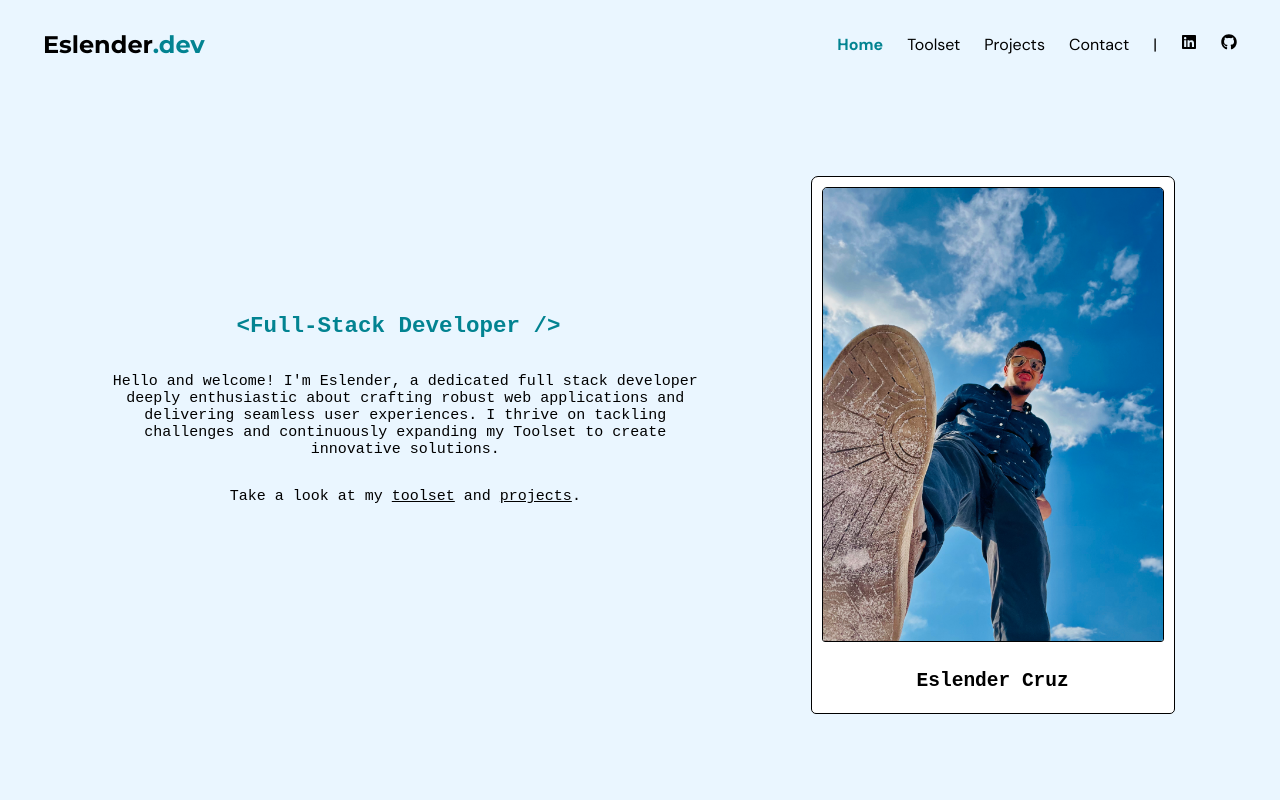
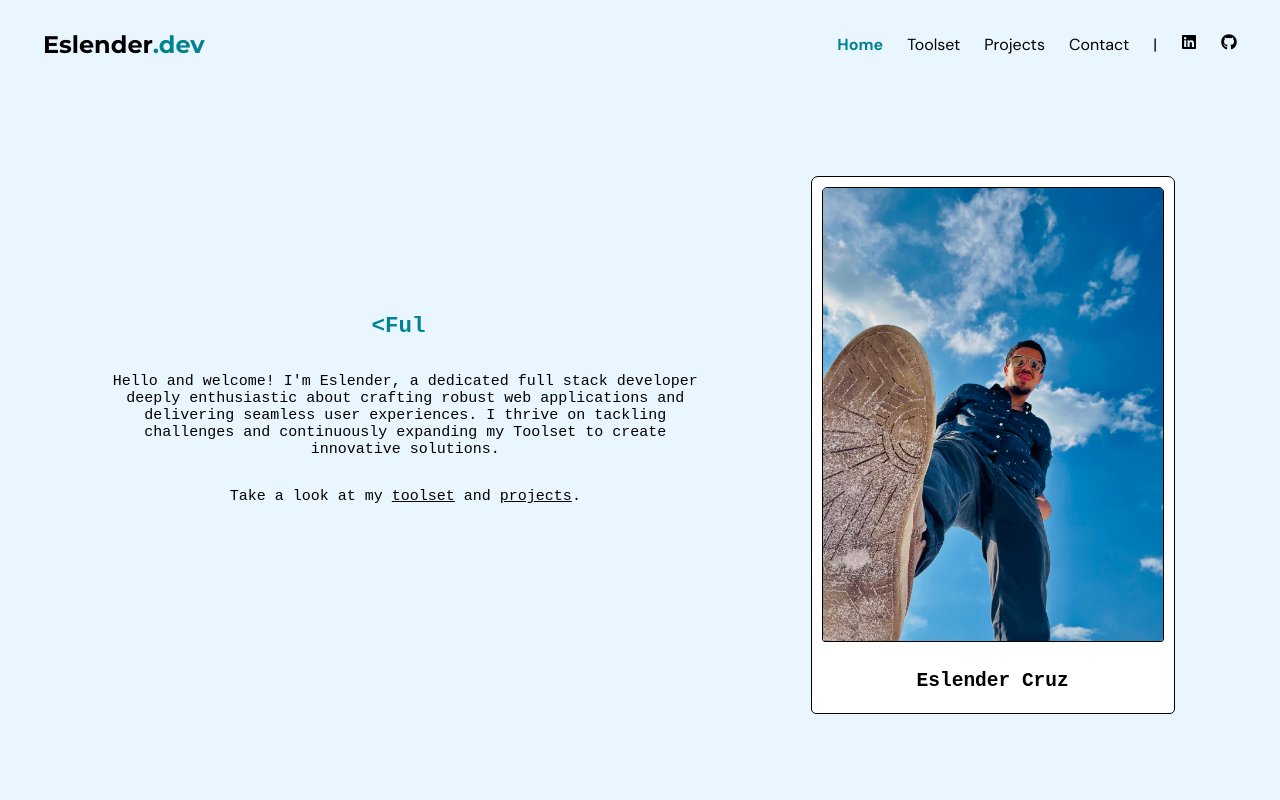
Before and after one commit to EslenderCV/portfolio, a React (Vite) app: page / in a window 1280 px wide. Shown: the top 800 px of the page. Built offline with nearby package versions, Linux system fonts and the light colour scheme; a web font is replaced by a local one.

Commit message:
edited every page, changed sections to motion.section when page is on viewport menu selection changes

```diff
--- a/src/App.tsx
+++ b/src/App.tsx
@@ -29,9 +29,9 @@ function App() {
       <div className="app">
         <Navbar isOnTop={isOnTop} page={page} setPage={setPage} />
         <Home page={page} setPage={setPage} />
-        <Toolset />
-        <Contact />
-        <Projects />
+        <Toolset setPage={setPage} />
+        <Contact setPage={setPage} />
+        <Projects setPage={setPage} />
       </div>
     </>
   );
--- a/src/pages/Contact/index.tsx
+++ b/src/pages/Contact/index.tsx
@@ -2,10 +2,16 @@ import { UserCircleIcon } from "@heroicons/react/16/solid";
 import { Box } from "@mui/material";
 import { BiPhoneCall } from "react-icons/bi";
 import { FaLinkedin, FaMailBulk } from "react-icons/fa";
+import { motion } from "framer-motion";
+import { Dispatch, SetStateAction } from "react";
 
-const Contact = () => {
+interface Props {
+  setPage: Dispatch<SetStateAction<string>>;
+}
+
+const Contact = ({ setPage }: Props) => {
   return (
-    <section id="contact">
+    <motion.section onViewportEnter={() => setPage("contact")} id="contact">
       <Box
         sx={{
           margin: "20px",
@@ -107,7 +113,7 @@ const Contact = () => {
           </Box>
         </Box>
       </Box>
-    </section>
+    </motion.section>
   );
 };
 
--- a/src/pages/Home/index.tsx
+++ b/src/pages/Home/index.tsx
@@ -2,6 +2,7 @@ import { Box } from "@mui/material";
 import Link from "../../Components/Link";
 import { SetStateAction, Dispatch } from "react";
 import { TypeAnimation } from "react-type-animation";
+import { motion } from "framer-motion";
 
 interface Props {
   page: string;
@@ -10,13 +11,23 @@ interface Props {
 
 const Home = ({ page, setPage }: Props) => {
   return (
-    <section id="home">
+    <motion.section id="home" onViewportEnter={() => setPage("home")}>
       <Box
         sx={{
           display: "flex",
           justifyContent: "space-evenly",
           alignItems: "center",
           height: "89vh",
+        }}
+      >
+        <motion.div
+          initial="hidden"
+          whileInView="visible"
+          viewport={{ once: true, amount: 0.5 }}
+          transition={{ delay: 0.6, duration: 0.5 }}
+          variants={{
+            hidden: { opacity: 0, x: 50 },
+            visible: { opacity: 1, x: 0 },
           }}
         >
           <Box
@@ -38,6 +49,7 @@ const Home = ({ page, setPage }: Props) => {
                 <h2 className="dev" style={{ display: "flex", gap: 1 }}>
                   <TypeAnimation
                     sequence={[
+                      1500,
                       "<Front-end",
                       1000,
                       "<Back-end",
@@ -52,9 +64,9 @@ const Home = ({ page, setPage }: Props) => {
                 <p>
                   Hello and welcome! I'm Eslender, a dedicated full stack
                   developer deeply enthusiastic about crafting robust web
-                applications and delivering seamless user experiences. I thrive
-                on tackling challenges and continuously expanding my Toolset to
-                create innovative solutions.
+                  applications and delivering seamless user experiences. I
+                  thrive on tackling challenges and continuously expanding my
+                  Toolset to create innovative solutions.
                 </p>
                 <p>
                   Take a look at my{" "}
@@ -70,6 +82,17 @@ const Home = ({ page, setPage }: Props) => {
               </Box>
             </code>
           </Box>
+        </motion.div>
+        <motion.div
+          initial="hidden"
+          whileInView="visible"
+          viewport={{ once: true, amount: 0.5 }}
+          transition={{ delay: 0.3, duration: 0.5 }}
+          variants={{
+            hidden: { opacity: 0, x: -50 },
+            visible: { opacity: 1, x: 0 },
+          }}
+        >
           <Box
             sx={{
               background: "#FFF",
@@ -91,8 +114,9 @@ const Home = ({ page, setPage }: Props) => {
               <code>Eslender Cruz</code>
             </h2>
           </Box>
+        </motion.div>
       </Box>
-    </section>
+    </motion.section>
   );
 };
 
--- a/src/pages/Projects/index.tsx
+++ b/src/pages/Projects/index.tsx
@@ -1,5 +1,17 @@
-const Projects = () => {
-  return <section id="projects"></section>;
+import { Dispatch, SetStateAction } from "react";
+import { motion } from "framer-motion";
+
+interface Props {
+  setPage: Dispatch<SetStateAction<string>>;
+}
+
+const Projects = ({ setPage }: Props) => {
+  return (
+    <motion.section
+      id="projects"
+      onViewportEnter={() => setPage("projects")}
+    ></motion.section>
+  );
 };
 
 export default Projects;
--- a/src/pages/Toolset/index.tsx
+++ b/src/pages/Toolset/index.tsx
@@ -1,5 +1,7 @@
 import { AcademicCapIcon } from "@heroicons/react/16/solid";
 import { Box } from "@mui/material";
+import { motion } from "framer-motion";
+import { SetStateAction, Dispatch } from "react";
 
 const tools = [
   {
@@ -36,9 +38,13 @@ const tools = [
   },
 ];
 
-const Toolset = () => {
+interface Props {
+  setPage: Dispatch<SetStateAction<string>>;
+}
+
+const Toolset = ({ setPage }: Props) => {
   return (
-    <section id="toolset">
+    <motion.section id="toolset" onViewportEnter={() => setPage("toolset")}>
       <Box
         sx={{
           width: "100%",
@@ -106,7 +112,7 @@ const Toolset = () => {
           })}
         </Box>
       </Box>
-    </section>
+    </motion.section>
   );
 };
 
```
Lines whose indentation alone changed are shown as unchanged.
